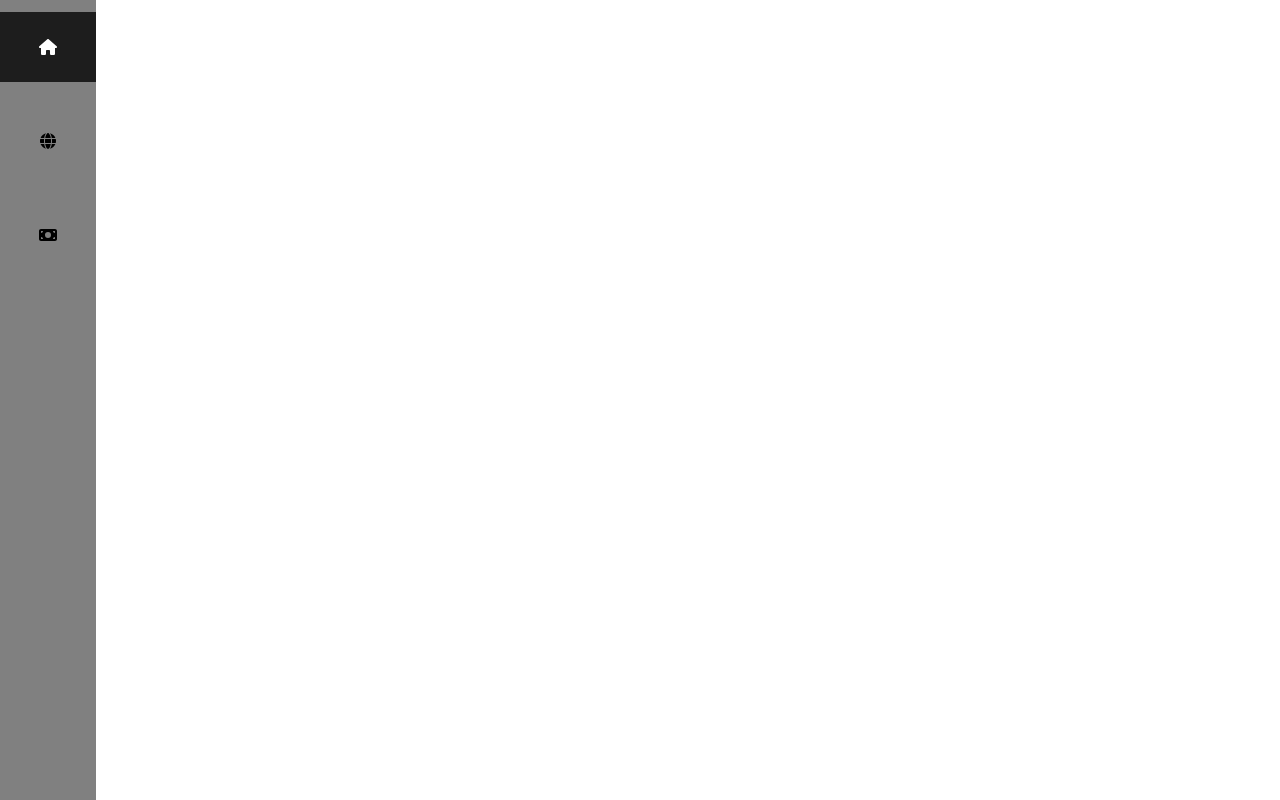
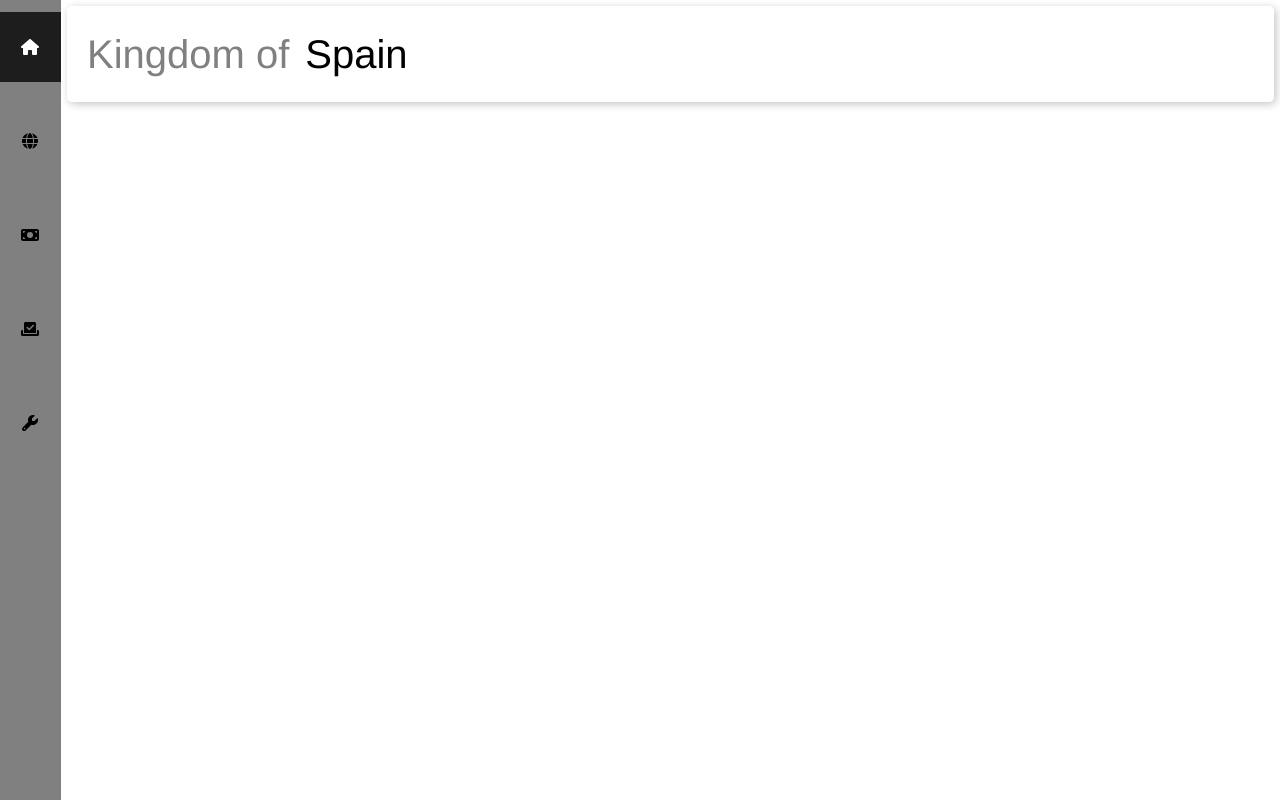
Before and after one commit to papiricoh/country_manager_game, a Vue app: page / in a window 1280 px wide. Shown: the top 800 px of the page. Built offline with nearby package versions, Linux system fonts and the light colour scheme.

Commit message:
Added country data and main tab

```diff
--- a/src/App.vue
+++ b/src/App.vue
@@ -1,23 +1,56 @@
 <script setup>
-import HelloWorld from './components/HelloWorld.vue'
+import HomePage from './components/HomePage.vue'
+</script>
+
+<script>
+export default {
+  data() {
+    return {
+      page: 'home'
+    }
+  }
+}
 </script>
 
 <template>
 <main>
     <div class="main_div">
       <div class="tabs_bar">
-        <div class="tab_icon active">
+        <div v-if="page == 'home'" class="tab_icon active">
           <font-awesome-icon icon="fa-solid fa-house" />
         </div>
-        <div class="tab_icon">
+        <div v-else @click="page = 'home'" class="tab_icon">
+          <font-awesome-icon icon="fa-solid fa-house" />
+        </div>
+        <div v-if="page == 'diplomacy'" class="tab_icon active">
           <font-awesome-icon icon="fa-solid fa-globe" />
         </div>
-        <div class="tab_icon">
+        <div v-else @click="page = 'diplomacy'" class="tab_icon">
+          <font-awesome-icon icon="fa-solid fa-globe" />
+        </div>
+        <div v-if="page == 'economy'" class="tab_icon active">
           <font-awesome-icon icon="fa-solid fa-money-bill" />
         </div>
+        <div v-else @click="page = 'economy'" class="tab_icon">
+          <font-awesome-icon icon="fa-solid fa-money-bill" />
+        </div>
+        <div v-if="page == 'politics'" class="tab_icon active">
+          <font-awesome-icon icon="fa-solid fa-check-to-slot" />
+        </div>
+        <div v-else @click="page = 'politics'" class="tab_icon">
+          <font-awesome-icon icon="fa-solid fa-check-to-slot" />
+        </div>
+        <div v-if="page == 'config'" class="tab_icon active">
+          <font-awesome-icon icon="fa-solid fa-wrench" />
+        </div>
+        <div v-else @click="page = 'config'" class="tab_icon">
+          <font-awesome-icon icon="fa-solid fa-wrench" />
+        </div>
       </div>
-      <div>
-
+      <div class="tab_data"> <!-- MAIN TAB -->
+        <div v-if="page == 'home'">
+          <HomePage></HomePage>
+        </div>
       </div>
     </div>
 </main>
--- /dev/null
+++ b/src/components/CountryData.vue
@@ -0,0 +1,15 @@
+<script>
+export default {
+  data() {
+    return {
+      country_gdp: 1200000,
+    }
+  }
+}
+</script>
+
+<template>
+  <div class="country_data">
+
+  </div>
+</template>
--- a/src/components/HelloWorld.vue
+++ /dev/null
@@ -1,31 +0,0 @@
-<script setup>
-</script>
-
-<template>
-  <div class="">
-  </div>
-</template>
-
-<style scoped>
-h1 {
-  font-weight: 500;
-  font-size: 2.6rem;
-  top: -10px;
-}
-
-h3 {
-  font-size: 1.2rem;
-}
-
-.greetings h1,
-.greetings h3 {
-  text-align: center;
-}
-
-@media (min-width: 1024px) {
-  .greetings h1,
-  .greetings h3 {
-    text-align: left;
-  }
-}
-</style>
--- /dev/null
+++ b/src/components/HomePage.vue
@@ -0,0 +1,27 @@
+<script setup>
+import CountryData from './CountryData.vue'
+</script>
+
+<script>
+export default {
+  data() {
+    return {
+      country_title: 'Kingdom of ',
+      country_name: 'Spain'
+    }
+  }
+}
+</script>
+
+<template>
+  <div class="home_body">
+    <div class="top_box box">
+      <div class="row-flex">
+        <div class="title pretitle">{{ country_title }} </div>
+        <div class="title">{{ country_name }}</div>
+      </div>
+      <CountryData></CountryData>
+    </div>
+    <div class="box"></div>
+  </div>
+</template>
--- a/src/css/main.css
+++ b/src/css/main.css
@@ -12,7 +12,7 @@ body {
 .main_div {
     display: flex;
     flex-direction: row;
-    justify-content: stretch;
+    justify-content: flex-start;
     align-items: stretch;
     height: 66rem;
 
@@ -24,10 +24,15 @@ body {
     align-items: center;
     height: 100%;
     background-color: grey;
-    width:6rem;
+    width:4rem;
     text-align: center;
 }
 
+
+
+.tab_data {
+    width: 100%;
+}
 .tab_icon {
     margin: 12px;
     width: 100%;
@@ -44,8 +49,41 @@ body {
     background-color: rgb(63, 63, 63);
     color: white;
 }
-
 .active {
     background-color: rgb(29, 29, 29);
     color: white;
 }
+
+.home_body {
+    width: 100%;
+    display: flex;
+    flex-direction: column;
+    text-align: center;
+}
+.top_box {
+    margin: 6px;
+    height: 6rem;
+    display: flex;
+    justify-content: space-between;
+    align-items: center;
+}
+
+.title {
+    font-size: 2.5rem;
+}
+
+.pretitle {
+    color: grey;
+}
+
+.row-flex {
+    display: flex;
+    gap: 16px;
+    margin: 20px;
+}
+
+.box {
+    border: 0 solid transparent;
+    border-radius: 0.3rem;
+    box-shadow: 2px 2px 8px rgba(0, 0, 0, 0.236);
+}
--- a/src/main.js
+++ b/src/main.js
@@ -7,7 +7,9 @@ import { faUserSecret } from '@fortawesome/free-solid-svg-icons'
 import { faHouse } from '@fortawesome/free-solid-svg-icons'
 import { faGlobe } from '@fortawesome/free-solid-svg-icons'
 import { faMoneyBill } from '@fortawesome/free-solid-svg-icons'
+import { faWrench } from '@fortawesome/free-solid-svg-icons'
+import { faCheckToSlot } from '@fortawesome/free-solid-svg-icons'
 
-library.add(faUserSecret, faHouse, faGlobe, faMoneyBill)
+library.add(faUserSecret, faHouse, faGlobe, faMoneyBill, faWrench, faCheckToSlot)
 
 createApp(App).component('font-awesome-icon', FontAwesomeIcon).mount('#app')
```
